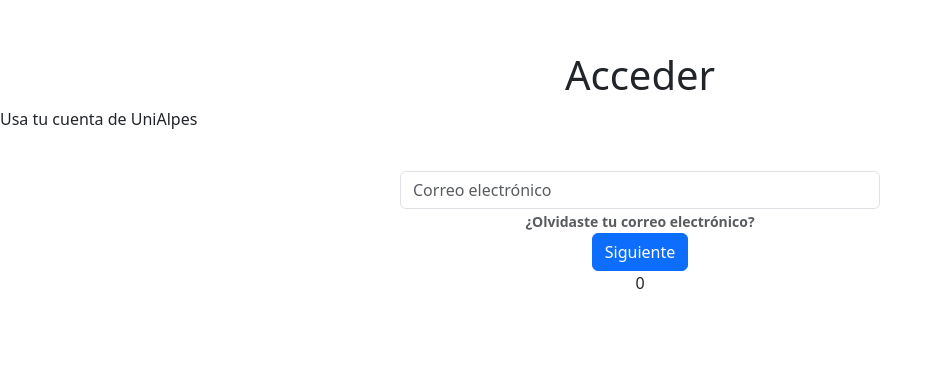
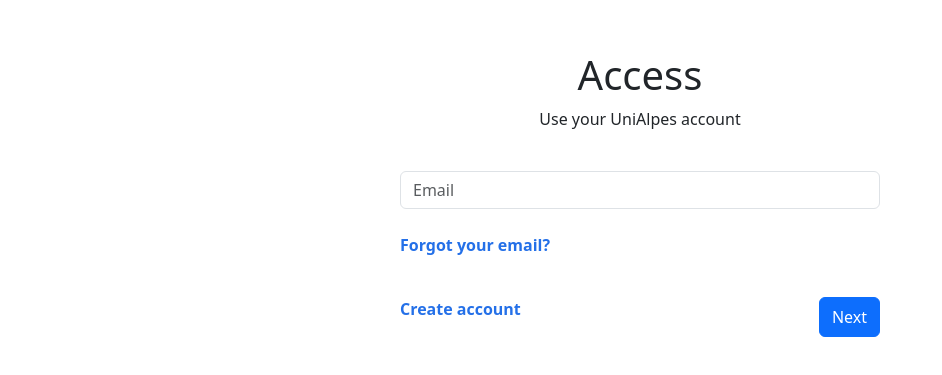
Before and after one commit to Laurarestrepo03/Parcial-1-Web, a React (Create React App) app: page /login in a window 1280 px wide. Shown: the part 109-484 px from the top of the page, without its empty margins (0-942 px from the left). Built offline with nearby package versions, Linux system fonts and the light colour scheme; no server answers.

Commit message:
Started changing styles and fixed small problems

```diff
--- a/package.json
+++ b/package.json
@@ -10,6 +10,7 @@
     "react": "^18.2.0",
     "react-bootstrap": "^2.9.0",
     "react-dom": "^18.2.0",
+    "react-intl": "^6.4.7",
     "react-router-dom": "^6.16.0",
     "react-scripts": "5.0.1",
     "web-vitals": "^2.1.4",
--- a/src/CSS-files/Access.css
+++ b/src/CSS-files/Access.css
@@ -1,4 +1,8 @@
-p {
+.A-header {
+    text-align: center !important;
+}
+
+.A-message{
     text-align: center !important;
 }
 
@@ -10,3 +14,26 @@
     outline: none !important;
     box-shadow: none !important;
 }
+
+.A-forgot{
+    text-align: left;
+    font-weight: bold;
+    color: #2470e8;
+    font-size: 2vmin;
+    margin-top: 3vmin;
+}
+
+.A-create-next{
+    margin-top: 5vmin;
+    display: flex;
+    justify-content: space-between;
+}
+
+.A-button{
+    background-color: #2470e8;
+}
+
+.A-check{
+    text-align: left;
+    margin-top: 1vmin;
+}
--- a/src/CSS-files/Car.css
+++ b/src/CSS-files/Car.css
@@ -1,3 +1,36 @@
 .C-container {
     display: flex;
+    align-items: center;
+    margin-top: 10vmin;
 }
+
+.C-details {
+    margin-right: 20vmin;
+}
+
+p, input {
+    text-align: left !important;
+}
+
+h1 {
+    text-align: left !important;
+}
+
+hr {
+    border-top: 0.5vmin solid !important;
+}
+
+label {
+    color: #d73c38;
+    font-weight: bold;
+    text-align: left !important;
+    margin-right: 10vmin;
+}
+
+td {
+    margin-left: 1vmin !important;
+}
+
+img {
+    height: 50vmin;
+}
--- a/src/CSS-files/Cars.css
+++ b/src/CSS-files/Cars.css
@@ -1,8 +1,18 @@
-.C-container {
+.CS-container {
     display: flex;
-    align-items: center;
+    margin-left: 10vmin;
+    margin-right: 10vmin;
 }
 
-th, p, input {
-    text-align: left !important;
+.CS-card {
+    margin: 2vmin;
+    width: 100vmin;
+    border-radius: 0 !important;
+    border-color: black !important;
 }
+
+img {
+    border-radius: 0 !important;
+    margin: 0 !important;
+    padding: 0 !important;
+}
--- a/src/components/Access.js
+++ b/src/components/Access.js
@@ -2,11 +2,20 @@
 import { useState } from 'react';
 import { useNavigate } from 'react-router-dom';
 import { Form, Button } from "react-bootstrap";
+import {FormattedMessage, useIntl} from 'react-intl';
 
 const Access = (props) => {
 
+    const nav = useNavigate();
+    const intl = useIntl();
+
     const[formValues, setFormValues] = useState({email: "", password:"", role: props.userRole});
     const[validationStates, setValidationStates] = useState({emailState: true, passwordState: true});
+
+    const [emailView, setEmailView] = useState(true);
+    const [passWordView, setPasswordView] = useState(false);
+
+    const [showPassword, setShowPassword] = useState(false);
 
     const emailValidation = /^[a-zA-Z0-9._-]+@[a-zA-Z0-9.-]+\.([a-zA-Z]{2,}|[a-zA-Z]{2,}\.[a-zA-Z]{2,})$/;
     const passValidation = /^.{6,}$/;
@@ -23,26 +32,29 @@
         setValidationStates({ ...validationStates, passwordState: validPassword });
     });
 
-
-    const [emailView, setEmailView] = useState(1);
-    const [passWordView, setPasswordView] = useState(0);
-
     const handleNextEmail = () => {
-        if (validationStates.emailState) {
-            setEmailView(0);
-            setPasswordView(1);
+        if (formValues.email === ""){
+            setValidationStates({ ...validationStates, emailState: false});
         }
-    }
-
-    const nav = useNavigate();
+        else {
+            if (validationStates.emailState) {
+                setEmailView(false);
+                setPasswordView(true);
+            }
+        }
+    };
 
     const handleNextPassword = () => {
-        if (validationStates.passwordState) {
-            handlePost();
-            nav('/home');
+        if (formValues.password === "") {
+            setValidationStates({ ...validationStates, passwordState: false});
         }
-    }
-
+        else {
+            if (validationStates.passwordState) {
+                handlePost();
+                nav('/home');
+            }
+        }
+    };
 
     async function handlePost() {
         console.log(formValues);
@@ -51,35 +63,40 @@
     return (
         <div className="A-container">
 
-                {emailView &&
+                {emailView && (
                 <div>
-                    <h1 style={{marginTop:"20vmin"}}>Acceder</h1>
-                    <p style={{justifyContent:"center"}}>Usa tu cuenta de UniAlpes</p>
+                    <h1 style={{marginTop:"20vmin"}} className="A-header"> <FormattedMessage id="A-header"/> </h1>
+                    <p className="A-message"> <FormattedMessage id="A-use-account"/> </p>
                     <Form style={{width:"60vmin", justifyContent:"center"}} className="mx-auto">
                         <Form.Group className="mb-6" controlId="formBasicEmail" >
                             <Form.Label style={{color:"gray"}}></Form.Label>
-                            <Form.Control type="email" placeholder="Correo electrónico" onChange={handleEmailChange} value={formValues.email} className={validationStates.emailState ? null : 'A-invalid-input'}/>
-                            { !validationStates.emailState && <Form.Text className="text-muted">Tu correo debe seguir un formato establecido</Form.Text>}
-                            <Form.Text style={{fontWeight:"bold", textAlign:"left", color:""}}>¿Olvidaste tu correo electrónico?</Form.Text>
+                            <Form.Control type="email" placeholder={intl.formatMessage({id:"A-email"})} onChange={handleEmailChange} value={formValues.email}
+                            className={validationStates.emailState ? null : 'A-invalid-input'}/>
+                            { !validationStates.emailState && <Form.Text className="text-muted"> <FormattedMessage id="A-email-warning"/> </Form.Text>}
+                            <p className="A-forgot"> <FormattedMessage id="A-forgot-email"/> </p>
                         </Form.Group>
+                        <div className="A-create-next">
+                            <p style={{color:"#2470e8", fontWeight:"bold"}}> <FormattedMessage id="A-create-account"/> </p>
+                            <Button variant="primary" className="A-button" onClick={handleNextEmail}> <FormattedMessage id="A-next"/> </Button>
+                        </div>
                     </Form>
-                    <Button variant="primary" className="A-button" onClick={handleNextEmail}> Siguiente </Button>
-                </div>}
+                </div>)}
 
-                {passWordView &&
+                {passWordView && (
                     <div>
-                        <h1>{formValues.email}</h1>
-                        <Form>
+                        <h1 style={{marginTop:"20vmin"}} className="A-header"> {formValues.email}</h1>
+                        <Form style={{width:"60vmin", justifyContent:"center"}} className="mx-auto">
                             <Form.Group className="mb-3" controlId="formBasicPassword" style={{marginTop:"2vmin"}}>
                                 <Form.Label style={{color:"gray"}}></Form.Label>
-                                <Form.Control type="password" placeholder="Ingresa tu contraseña" onChange={handlePasswordChange} value={formValues.password} className={validationStates.passwordState ? null : 'A-invalid-input'}/>
-                                { !validationStates.passwordState && <Form.Text className="text-muted">Tu contraseña debe tener la menos 6 caracteres</Form.Text> }
+                                <Form.Control type={showPassword ? "text" : "password"} placeholder={intl.formatMessage({id:"A-enter-password"})} onChange={handlePasswordChange} value={formValues.password}
+                                className={validationStates.passwordState ? null : 'A-invalid-input'}/>
+                                { !validationStates.passwordState && <Form.Text className="text-muted"> <FormattedMessage id="A-password-warning"/> </Form.Text> }
+                                <Form.Check className="A-check" checked={showPassword} onChange={() => setShowPassword(!showPassword)}
+                                label={intl.formatMessage({id:"A-show-password"})} style={{marginTop:"1.5vmin"}}></Form.Check>
                             </Form.Group>
                         </Form>
-                        <Button variant="primary" className="A-button" onClick={handleNextPassword}> Siguiente </Button>
-                    </div>
-                }
-
+                        <Button variant="primary" className="A-button" style={{textAlign:"center", marginTop:"5vmin"}} onClick={handleNextPassword}> <FormattedMessage id="A-next"/> </Button>
+                    </div>)}
         </div>
     )
 }
--- a/src/components/App.js
+++ b/src/components/App.js
@@ -14,14 +14,14 @@
   useEffect(()=>{
     fetch("https://raw.githubusercontent.com/Laurarestrepo03/Parcial-1-Web/main/datos.json")
     .then(response => response.json()).then(data => setCars(data));
-  },[cars]);
+  },[]);
 
   return (
     <div className="App">
       <BrowserRouter>
         <Routes>
           <Route path="/login" element={<Access userRole={userRole}/>} />
-          <Route path="/home" element={<Cars  cars={cars} />} />
+          <Route path="/home" element={<Cars cars={cars} />} />
           <Route path="/home/:carModel" element={<Car cars={cars} userRole={userRole}/>} />
           </Routes>
       </BrowserRouter>
--- a/src/components/Car.js
+++ b/src/components/Car.js
@@ -1,52 +1,66 @@
 import { useState } from 'react';
 import { useParams } from 'react-router-dom';
 import { Col } from "react-bootstrap";
+import {FormattedMessage, useIntl} from 'react-intl';
 import '../CSS-files/Car.css';
 
 const Car = (props) => {
+    const intl = useIntl();
     const params = useParams();
+
     const [car, ] = useState(props.cars.find((car) => car.carModel === (params.carModel)));
 
     return (
         <div className="C-container">
             <Col>
-                <img src={car.image} alt="carro"></img>
+                <img src={car.image} alt={intl.formatMessage({id:"C-alt"})}></img>
             </Col>
-            <Col>
+            <Col className="C-details">
                 <h1>{car.carModel}</h1>
                 <hr></hr>
                 <table>
                     <tr>
-                        <th scope="col">Car Maker</th>
-                        {!props.userRole && <p>{car.carMaker}</p>}
-                        {props.userRole && <input placeholder="Car Maker" defaultValue={car.carMaker}></input>}
+                        <label> <FormattedMessage id="C-maker"/> </label>
+                        <td>
+                            {!props.userRole && <p>{car.carMaker}</p>}
+                            {props.userRole && <input placeholder={intl.formatMessage({id:"C-maker"})} defaultValue={car.carMaker}></input>}
+                        </td>
                     </tr>
                     <tr>
-                        <th scope="col">Car Model</th>
-                        {!props.userRole && <p>{car.carModel}</p>}
-                        {props.userRole && <input placeholder="Car Model" defaultValue={car.carModel}></input>}
+                        <label> <FormattedMessage id="C-model"/> </label>
+                        <td>
+                            {!props.userRole && <p>{car.carModel}</p>}
+                            {props.userRole && <input placeholder={intl.formatMessage({id:"C-model"})} defaultValue={car.carModel}></input>}
+                        </td>
                     </tr>
                     <tr>
-                        <th scope="col">Car Year</th>
-                        {!props.userRole && <p>{car.carModel}</p>}
-                        {props.userRole && <input placeholder="Car Year" defaultValue={car.carYear}></input>}
+                        <label> <FormattedMessage id="C-year"/> </label>
+                        <td>
+                            {!props.userRole && <p>{car.carYear}</p>}
+                            {props.userRole && <input placeholder={intl.formatMessage({id:"C-year"})} defaultValue={car.carYear}></input>}
+                        </td>
                     </tr>
                     <tr>
-                        <th scope="col">Available Online</th>
-                        {!props.userRole && <p>{car.available ? "Yes" : "No"}</p>}
-                        {props.userRole && <input placeholder="Available Online" defaultValue={car.available ? "Yes" : "No"}></input>}
+                        <label> <FormattedMessage id="C-available"/> </label>
+                        <td>
+                            {!props.userRole && <p>{car.available ? intl.formatMessage({id:"C-available-yes"}) : intl.formatMessage({id:"C-available-no"})}</p>}
+                            {props.userRole && <input placeholder={intl.formatMessage({id:"C-available"})}
+                            defaultValue={car.available ? intl.formatMessage({id:"C-available-yes"}) : intl.formatMessage({id:"C-available-no"})}></input>}
+                        </td>
                     </tr>
                     <tr>
-                        <th scope="col">Price</th>
-                        {!props.userRole && <p>{car.price}</p>}
-                        {props.userRole && <input placeholder="Price" defaultValue={car.price}></input>}
+                        <label> <FormattedMessage id="C-price"/> </label>
+                        <td>
+                            {!props.userRole && <p>{car.price}</p>}
+                            {props.userRole && <input placeholder={intl.formatMessage({id:"C-price"})} defaultValue={car.price}></input>}
+                        </td>
                     </tr>
                     <tr>
-                        <th scope="col">Description:</th>
+                        <label> <FormattedMessage id="C-description"/> </label>
                     </tr>
                 </table>
                 {!props.userRole && <p>{car.description}</p>}
-                {props.userRole && <input placeholder="Description" defaultValue={car.description}></input>}
+                {props.userRole && <input placeholder={intl.formatMessage({id:"C-description"})} defaultValue={car.description}></input>}
 
             </Col>
         </div>
--- /dev/null
+++ b/src/locales/en.json
@@ -0,0 +1,22 @@
+{
+    "A-header": "Access",
+    "A-use-account": "Use your UniAlpes account",
+    "A-email": "Email",
+    "A-email-warning": "Your email should follow an established format",
+    "A-forgot-email": "Forgot your email?",
+    "A-create-account": "Create account",
+    "A-next": "Next",
+    "A-enter-password": "Enter your password",
+    "A-password-warning": "Your password should be at least 6 chars long",
+    "A-show-password": "Show password",
+
+    "C-alt": "car",
+    "C-maker": "Car maker",
+    "C-model": "Car model",
+    "C-year": "Car year",
+    "C-available": "Available online",
+    "C-available-yes": "Yes",
+    "C-available-no": "No",
+    "C-price": "Price",
+    "C-description": "Description:"
+}
```
Also changed, not shown: src/components/Cars.js (+3 -6 lines), src/index.js (+8 -3 lines), src/locales/es.json (added, +22 -0 lines), 1 other file (tests, documents, lock files or other folders).
